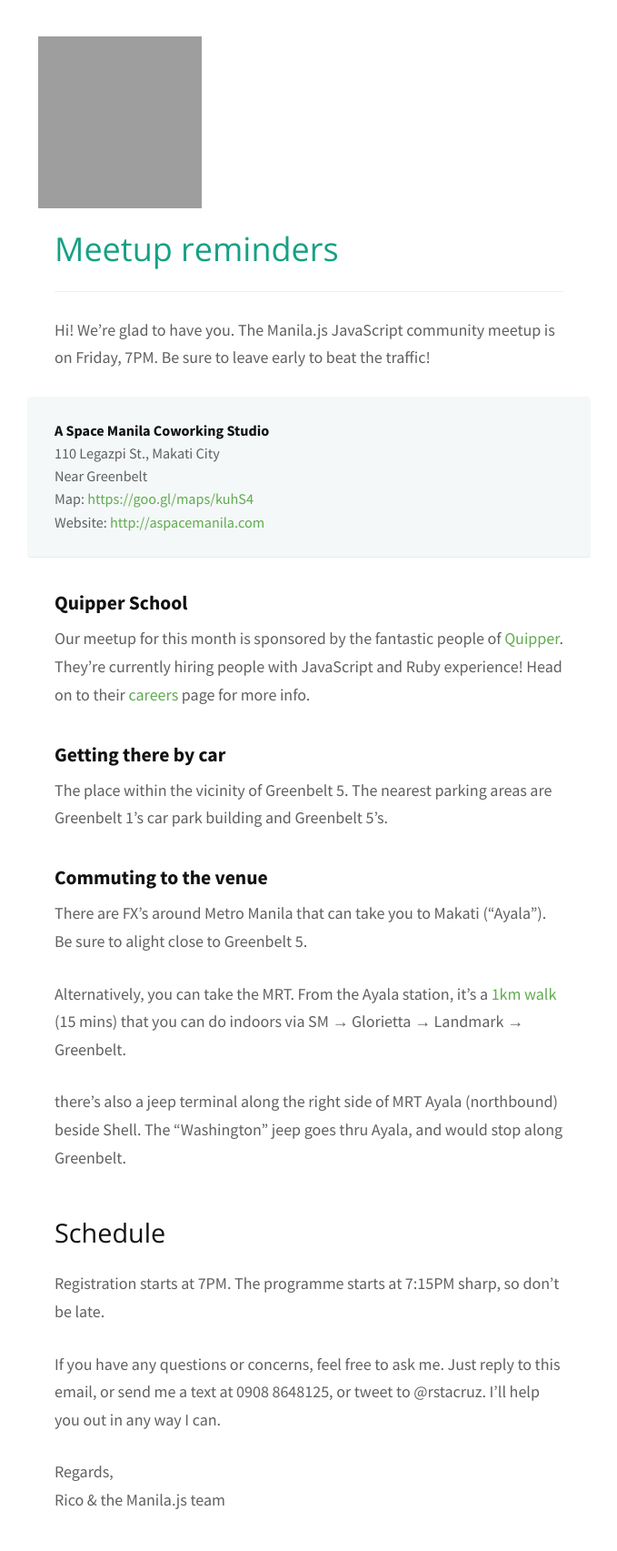
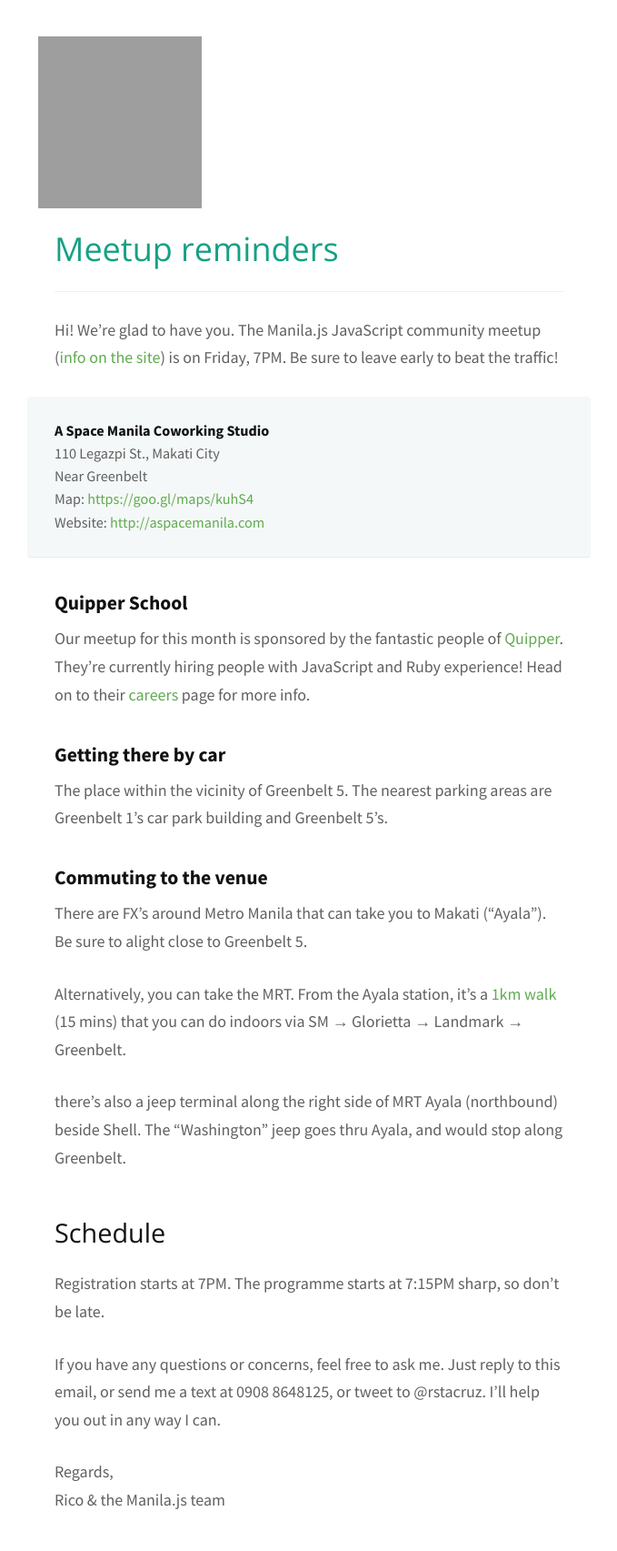
Before and after one commit to manilajs/manilajs.com, a Jekyll site: the page built from _posts/2015-05-06-011-welcome.md, in a window 1280 px wide. Shown: the whole page at 91% size, without its empty margins (300-979 px from the left). Built offline with Jekyll 4.4.1, drawn with Linux system fonts in a browser that asks for light colours; nearby versions of some CDN libraries; some web fonts are replaced.

Commit message:
Fix welcome post

```diff
--- a/_posts/2015-05-06-010-welcome.md
+++ b/_posts/2015-05-06-011-welcome.md
@@ -4,7 +4,7 @@ title: 010 Welcome
 
 # Meetup reminders
 
-Hi! We're glad to have you. The Manila.js JavaScript community meetup is on *Friday, 7PM*. Be sure to leave early to beat the traffic!
+Hi! We're glad to have you. The Manila.js JavaScript community meetup ([info on the site][site]) is on *Friday, 7PM*. Be sure to leave early to beat the traffic!
 
 > **A Space Manila Coworking Studio**<br>
 > 110 Legazpi St., Makati City<br>
@@ -39,3 +39,5 @@ If you have any questions or concerns, feel free to ask me. Just reply to this e
 
 Regards,<br>
 Rico & the Manila.js team
+
+[site]: http://manilajs.com/
```
